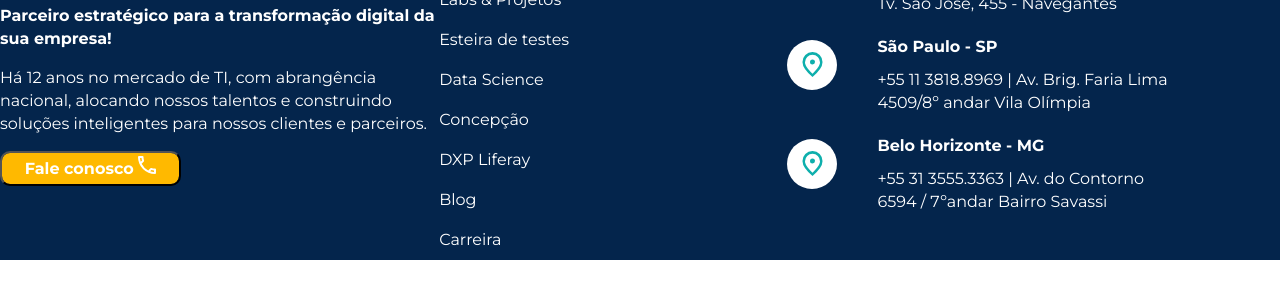
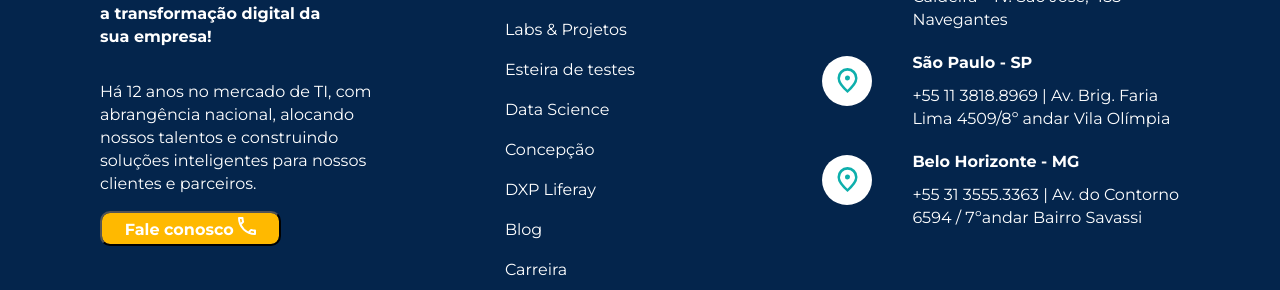
Before and after one commit to anngelos/R-plica-do-site-da-GX2, a plain HTML site: page index.html in a window 1280 px wide. Shown: the part 2901-3191 px from the top of the page. Before the commit the page ends 3161 px from the top, so only its background shows below. Drawn offline with Linux system fonts and the light colour scheme.

Commit message:
Footer finalizado

```diff
--- a/css/style.css
+++ b/css/style.css
@@ -13,10 +13,7 @@ body {
 }
 
 /* Web Screen */
-@media screen and (min-width: 1200px) {
-
-}
-
+@media screen and (min-width: 1100px) {
 
 
   /*Start Header */
@@ -111,8 +108,6 @@ body {
       margin-bottom: 70px;
   }
   /* Final Advertising Rocket Talents */
-
-
 
   /* Start Rocket Talents About */
   .rt-about {
@@ -349,14 +344,17 @@ body {
   /* Start Footer */
   .footer {
       display: flex;
+      justify-content: space-around;
       width: 100%;
-    justify-content: space-around;
-    align-items: center;
-    background: #04254C 0% 0% no-repeat padding-box;
+      background: #04254C;
   }
 
   .footer-gx2 {
+      display: flex;
+      flex-direction: column;
+      align-items: flex-start;
       width: 36%;
+      padding: 50px 0px 0px 100px;
   }
 
   .footer-services {
@@ -364,11 +362,13 @@ body {
       justify-content: center;
       flex-direction: column;
       width: 20%;
+      padding-top: 30px;
   }
 
   .footer-gps {
       display: flex;
       flex-direction: column;
+      padding-top: 40px;
   }
 
   .footer-gps-icon {
@@ -406,6 +406,8 @@ body {
 
   /* Start Texts/Button Footer */
   .footer-gx2-title {
+      display: flex;
+      width: 55%;
       font: normal normal 600 16px/23px Montserrat;
       letter-spacing: 0px;
       color: #FFFFFF;
@@ -413,6 +415,8 @@ body {
   }
 
   .footer-gx2-subtitle {
+      display: flex;
+      width: 70%;
       font: normal normal normal 16px/23px Montserrat;
       letter-spacing: 0px;
       color: #FFFFFF;
@@ -464,3 +468,4 @@ body {
       opacity: 1;
   }
   /* Final Texts/Button Footer*/
+}
--- a/index.html
+++ b/index.html
@@ -182,7 +182,10 @@
 
     <div class="footer">
       <div class="footer-gx2">
-        <img src="./images/logo-gx2-fundo-escuro.png" alt="Logo da GX2"/>
+        <div>
+          <img src="./images/logo-gx2-fundo-escuro.png" alt="Logo da GX2"/>
+
+        </div>
         <p class="footer-gx2-title">Parceiro estratégico para a transformação digital da sua empresa!</p>
         <p class="footer-gx2-subtitle">Há 12 anos no mercado de TI, com abrangência nacional, alocando nossos talentos e construindo soluções inteligentes para nossos clientes e parceiros.</p>
         <button>Fale conosco <img src="./images/Caminho 221.svg" alt=""> </button>
```
Lines whose indentation alone changed are shown as unchanged.
